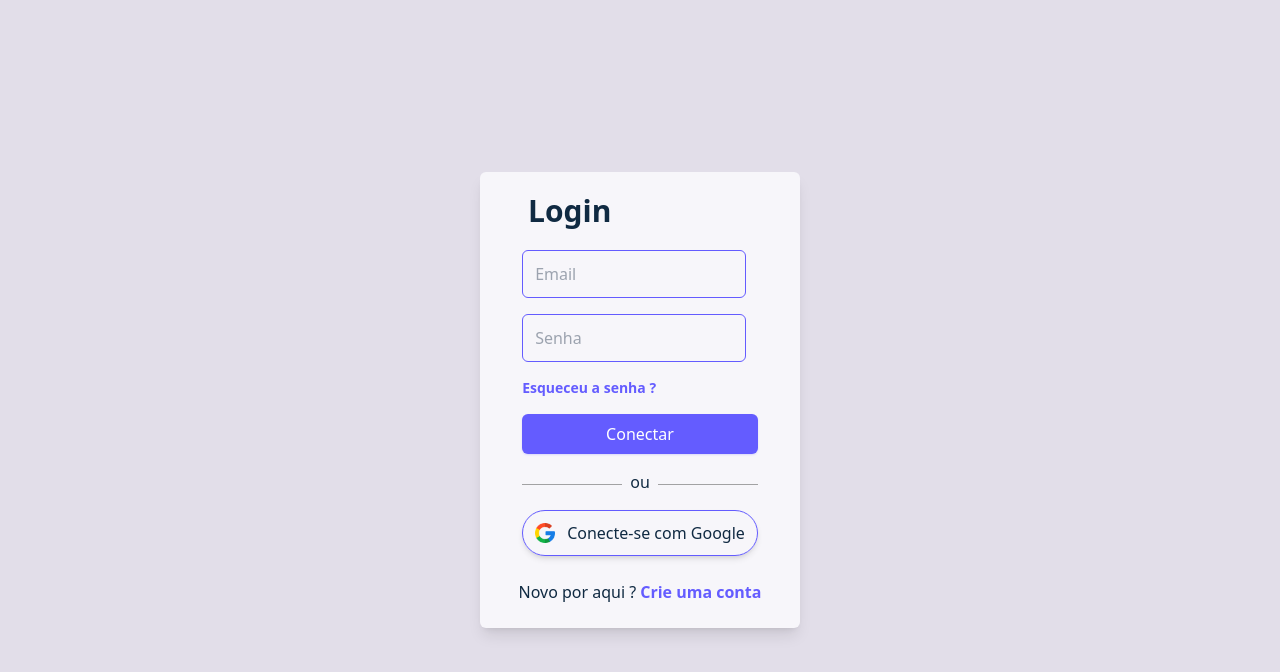
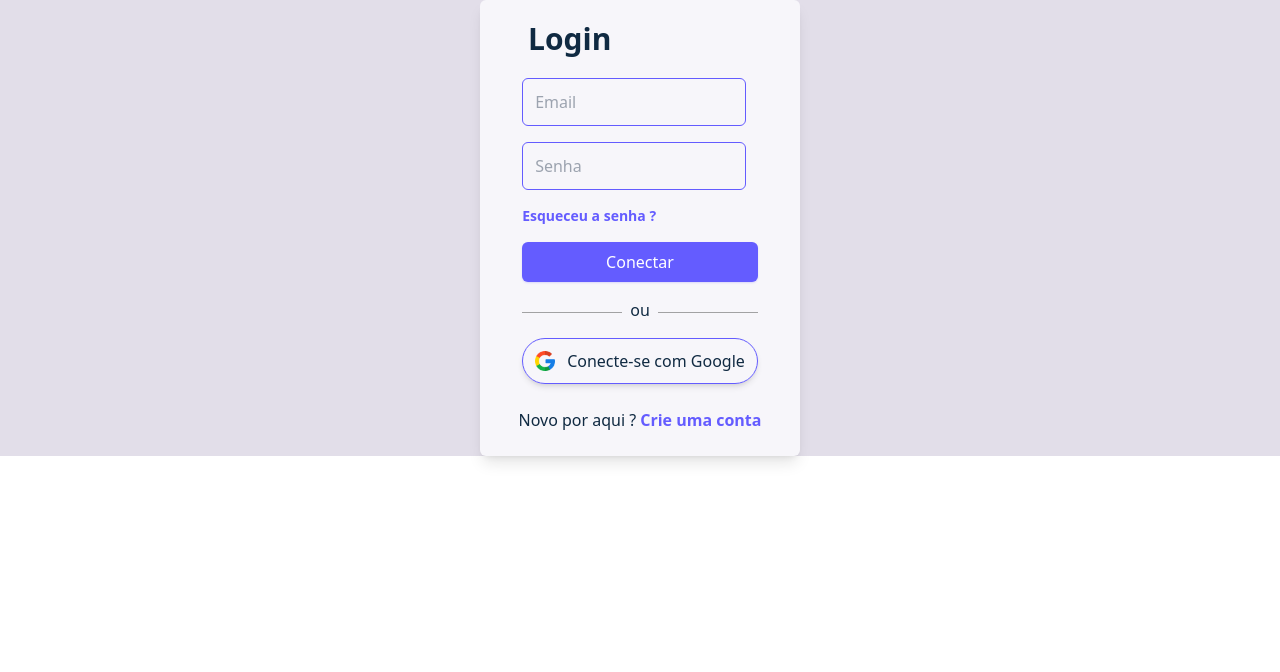
Before and after one commit to EricBrisola/gasta-ai, a React (Vite) app: page / in a window 1280 px wide. Shown: the top 672 px of the page. Built offline with nearby package versions, Linux system fonts and the light colour scheme.

Commit message:
style: removed root styles

```diff
--- a/src/index.css
+++ b/src/index.css
@@ -8,9 +8,3 @@
   padding: 0;
   box-sizing: border-box;
 }
-
-#root {
-  display: flex;
-  flex-direction: column;
-  height: 100vh;
-}
```
